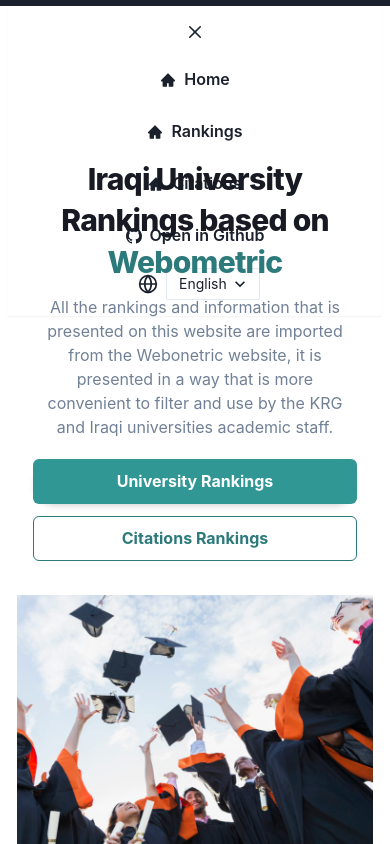
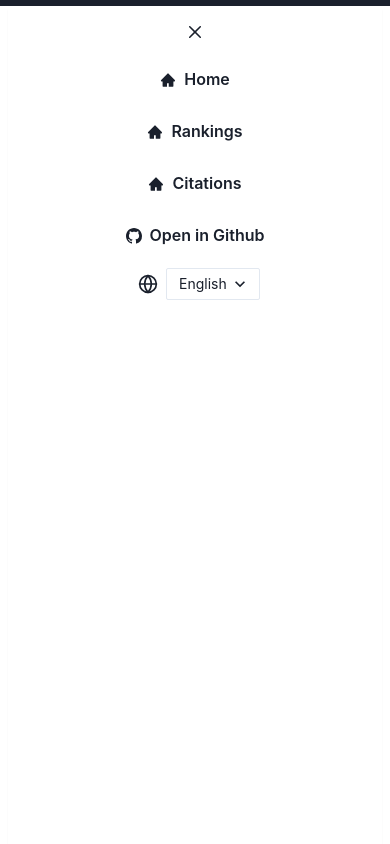
Before and after one commit to kurdi-dev/university-rankings, a Next.js app: page / in a window 390 px wide. Both pictures are taken after a click on the button 346 px from the left and 42 px from the top of the page. Shown: the top 844 px of the page. Built offline with nearby package versions, Linux system fonts and the light colour scheme.

Commit message:
style: table and header overflow fixed

```diff
--- a/components/Card.js
+++ b/components/Card.js
@@ -7,6 +7,7 @@
     <Box
       d='flex'
       flexDirection='column'
+      overflowX='scroll'
       w='auto'
       borderRadius='xl'
       bg={bgColor}
--- a/components/Header.js
+++ b/components/Header.js
@@ -73,9 +73,11 @@
       pb={4}
       m={2}
       bg={bg}
+      zIndex={1000}
       spacing={3}
       rounded='sm'
       shadow='sm'
+      h='full'
     >
       <CloseButton
         aria-label='Close menu'
```
